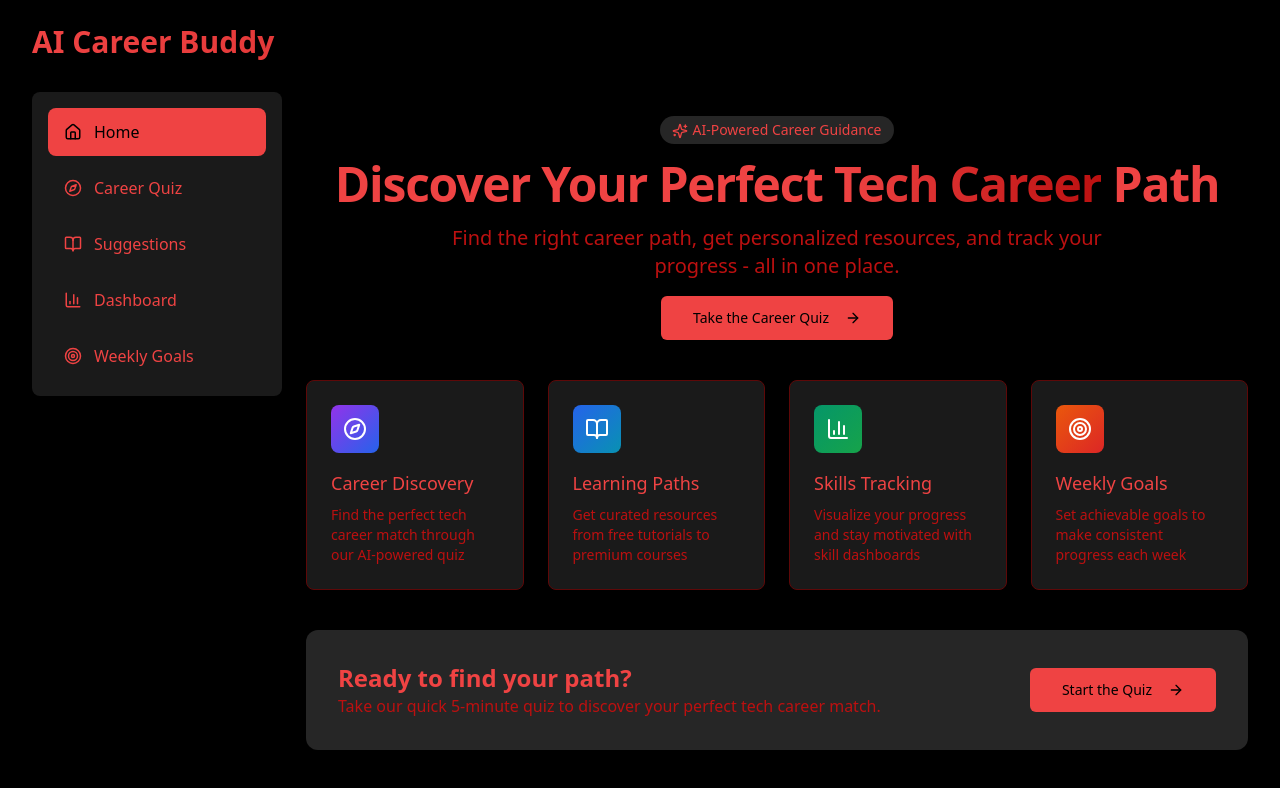
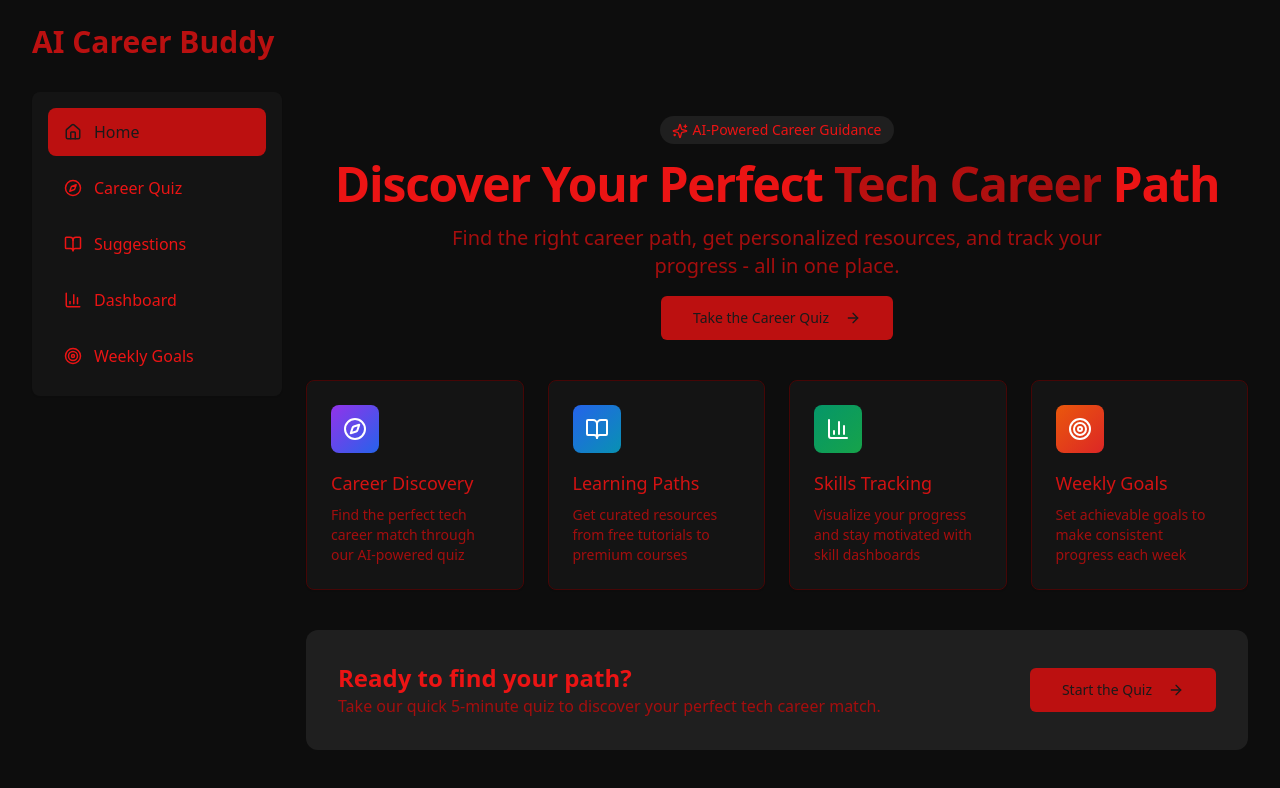
Before and after one commit to Vallabh-2946/D.A.V-career-buddy, a React (Vite) app: page / in a window 1280 px wide. Shown: the top 788 px of the page. Built offline with nearby package versions, Linux system fonts and the light colour scheme.

Commit message:
Refactor: Improve color scheme

```diff
--- a/src/index.css
+++ b/src/index.css
@@ -4,59 +4,59 @@
 
 @layer base {
   :root {
-    --background: 0 0% 0%; /* Black */
-    --foreground: 0 84% 60%; /* Bright Red */
-    --card: 0 0% 10%; /* Dark Black */
-    --card-foreground: 0 84% 60%; /* Bright Red */
-    --popover: 0 0% 10%; /* Dark Black */
-    --popover-foreground: 0 84% 60%; /* Bright Red */
+    --background: 0 0% 5%; /* Very Dark Gray/Almost Black */
+    --foreground: 0 84% 50%; /* Deeper, Less Bright Red */
+    --card: 0 0% 8%; /* Slightly Lighter Dark Background */
+    --card-foreground: 0 84% 45%; /* Softer Red */
+    --popover: 0 0% 8%; /* Same as Card Background */
+    --popover-foreground: 0 84% 45%; /* Softer Red */
 
-    --primary: 0 84% 60%; /* Bright Red */
-    --primary-foreground: 0 0% 0%; /* Black */
+    --primary: 0 84% 40%; /* Deeper Red */
+    --primary-foreground: 0 0% 10%; /* Very Dark Gray */
 
-    --secondary: 0 0% 20%; /* Dark Gray */
-    --secondary-foreground: 0 84% 60%; /* Bright Red */
+    --secondary: 0 0% 15%; /* Dark Gray */
+    --secondary-foreground: 0 84% 45%; /* Softer Red */
 
-    --muted: 0 0% 15%; /* Darker Black */
-    --muted-foreground: 0 84% 40%; /* Softer Red */
+    --muted: 0 0% 12%; /* Slightly Lighter Dark Background */
+    --muted-foreground: 0 84% 35%; /* Even Softer Red */
 
-    --accent: 0 0% 25%; /* Even Darker Gray */
-    --accent-foreground: 0 84% 60%; /* Bright Red */
+    --accent: 0 0% 20%; /* Slightly Lighter Gray */
+    --accent-foreground: 0 84% 45%; /* Softer Red */
 
-    --destructive: 0 84% 40%; /* Deeper Red */
+    --destructive: 0 84% 35%; /* Less Intense Red */
     --destructive-foreground: 0 0% 100%; /* White */
 
-    --border: 0 84% 20%; /* Dark Red */
-    --input: 0 84% 20%; /* Dark Red */
-    --ring: 0 84% 60%; /* Bright Red */
+    --border: 0 84% 15%; /* Dark Red Border */
+    --input: 0 84% 15%; /* Dark Red Input */
+    --ring: 0 84% 40%; /* Deeper Red Ring */
 
     --radius: 0.5rem;
   }
 
   .dark {
-    --background: 0 0% 0%; /* Black */
-    --foreground: 0 84% 70%; /* Bright Red */
-    --card: 0 0% 5%; /* Almost Black */
-    --card-foreground: 0 84% 70%; /* Bright Red */
+    --background: 0 0% 3%; /* Almost Pure Black */
+    --foreground: 0 84% 45%; /* Softer Red */
+    --card: 0 0% 6%; /* Very Dark Gray */
+    --card-foreground: 0 84% 40%; /* Deeper Red */
 
-    --primary: 0 84% 60%; /* Bright Red */
-    --primary-foreground: 0 0% 0%; /* Black */
+    --primary: 0 84% 35%; /* Deep Red */
+    --primary-foreground: 0 0% 5%; /* Almost Black */
 
-    --secondary: 0 0% 15%; /* Dark Gray */
-    --secondary-foreground: 0 84% 70%; /* Bright Red */
+    --secondary: 0 0% 10%; /* Very Dark Gray */
+    --secondary-foreground: 0 84% 40%; /* Deeper Red */
 
-    --muted: 0 0% 10%; /* Dark Black */
-    --muted-foreground: 0 84% 50%; /* Softer Red */
+    --muted: 0 0% 8%; /* Dark Gray */
+    --muted-foreground: 0 84% 35%; /* Soft Red */
 
-    --accent: 0 0% 20%; /* Dark Gray */
-    --accent-foreground: 0 84% 70%; /* Bright Red */
+    --accent: 0 0% 15%; /* Slightly Lighter Gray */
+    --accent-foreground: 0 84% 45%; /* Softer Red */
 
-    --destructive: 0 84% 50%; /* Deeper Red */
+    --destructive: 0 84% 30%; /* Less Intense Red */
     --destructive-foreground: 0 0% 100%; /* White */
 
-    --border: 0 84% 15%; /* Dark Red */
-    --input: 0 84% 15%; /* Dark Red */
-    --ring: 0 84% 70%; /* Bright Red */
+    --border: 0 84% 10%; /* Very Dark Red Border */
+    --input: 0 84% 10%; /* Very Dark Red Input */
+    --ring: 0 84% 35%; /* Deep Red Ring */
   }
 }
 
--- a/tailwind.config.ts
+++ b/tailwind.config.ts
@@ -53,11 +53,10 @@ export default {
           DEFAULT: 'hsl(var(--card))',
           foreground: 'hsl(var(--card-foreground))'
         },
-        // Custom override for skill colors to match red and black theme
         skill: {
-          low: '#8B0000',     // Dark Red
-          medium: '#B22222',  // Firebrick Red
-          high: '#DC143C'     // Crimson
+          low: '#5C0B0B',     // Dark Maroon
+          medium: '#8B0000',  // Dark Red
+          high: '#B22222'     // Firebrick Red
         }
       },
       backgroundImage: {
```
